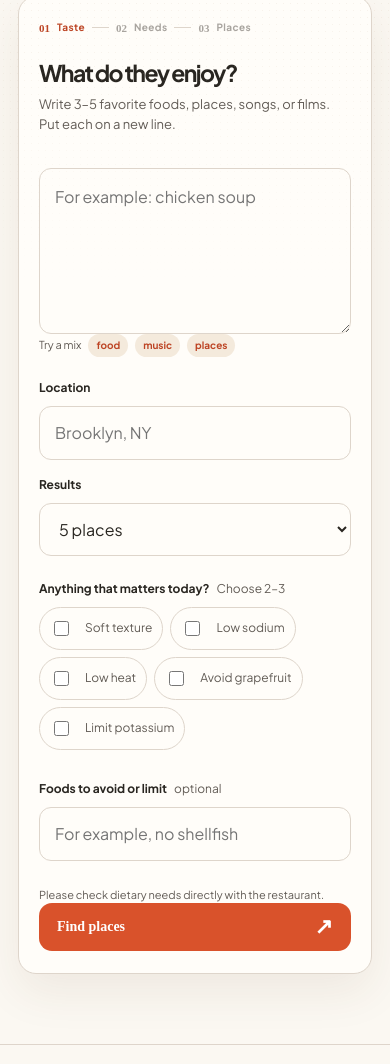
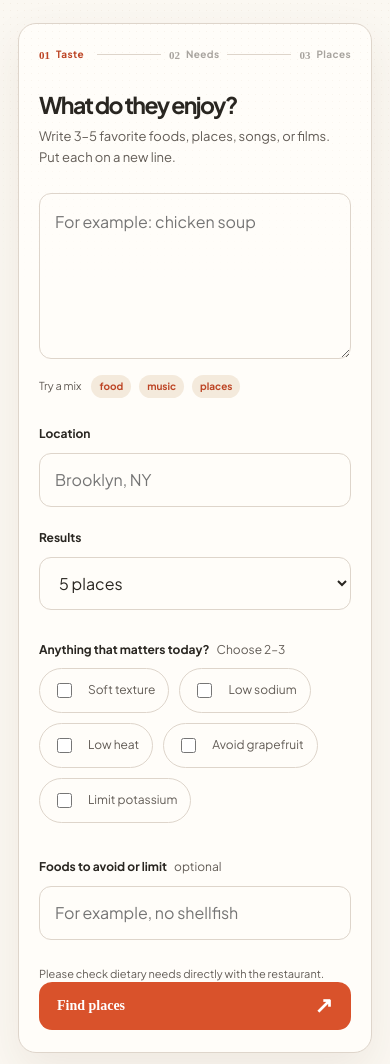
Before and after one commit to Datwebguy/Eatora, a website with bundled scripts: page public/app.html in a window 390 px wide. Shown: the part 287-1351 px from the top of the page. Built offline with nearby package versions, Linux system fonts and the light colour scheme.

Commit message:
Fix responsive spacing and form rhythm

```diff
--- a/public/app.html
+++ b/public/app.html
@@ -11,6 +11,7 @@
     <link rel="stylesheet" href="/styles.css" />
     <link rel="stylesheet" href="/app-refined.css" />
     <link rel="stylesheet" href="/app-dashboard.css" />
+    <link rel="stylesheet" href="/spacing-fix.css" />
     <link rel="stylesheet" href="/theme.css" />
     <link rel="stylesheet" href="/results.css" />
     <link rel="stylesheet" href="/contact.css" />
--- /dev/null
+++ b/public/spacing-fix.css
@@ -0,0 +1,26 @@
+.form-progress{display:flex;align-items:center;gap:12px;width:100%;margin-bottom:34px}
+.form-progress span{min-width:62px;gap:8px;white-space:nowrap}
+.form-progress i{flex:1;width:auto;min-width:18px}
+.step{margin-bottom:26px}
+.step p{line-height:1.65}
+.input-hint{flex-wrap:wrap;gap:8px;margin:8px 0 28px}
+.input-hint span{margin-right:2px}
+.field-grid{gap:20px;margin:26px 0 30px}
+.form-panel fieldset{margin:30px 0 34px}
+.checks{gap:12px}
+.check{padding:11px 14px;line-height:1.35}
+.form-panel label{margin-bottom:10px}
+.form-panel textarea{line-height:1.7}
+@media(max-width:760px){
+  .intro-kicker{flex-direction:column;align-items:flex-start;gap:11px}
+  .app-intro h1{margin-top:0}
+  .form-progress{gap:8px;margin-bottom:31px}
+  .form-progress span{min-width:50px;gap:6px}
+  .form-progress i{min-width:13px}
+  .step{margin-bottom:24px}
+  .input-hint{margin:10px 0 27px;gap:8px}
+  .field-grid{gap:22px;margin:27px 0 31px}
+  .form-panel fieldset{margin:31px 0 35px}
+  .checks{gap:10px}
+  .check{padding:11px 13px}
+}
```
